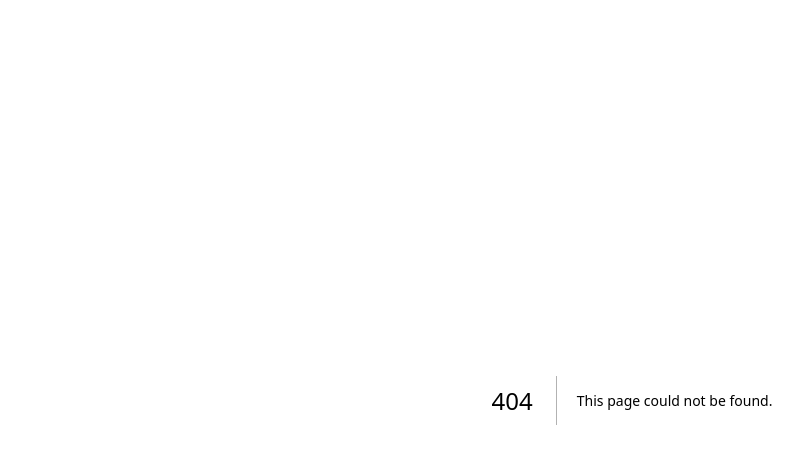
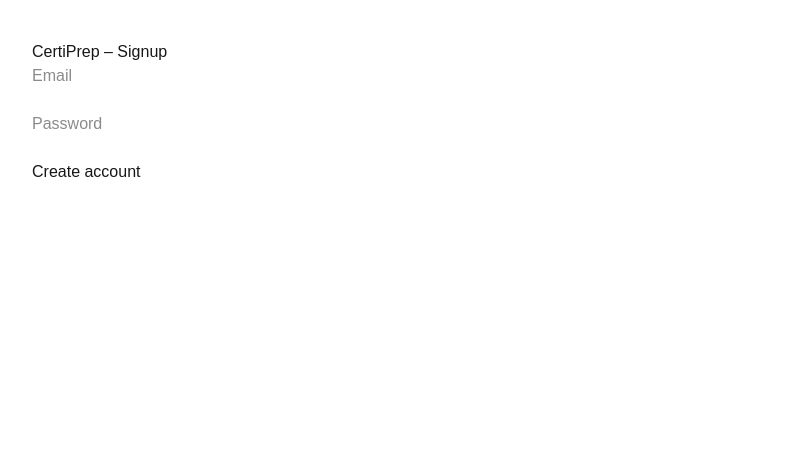
Before and after one commit to luismiguelmorenoharo/certiprep, a Next.js app: page /signup in a window 1280 px wide. Before the commit this address had no page. Shown: the top 464 px of the page, without its empty margins (8-811 px from the left). Built offline with nearby package versions, Linux system fonts and the light colour scheme; no server answers.

Commit message:
Setup auth signup and supabase connection

```diff
--- /dev/null
+++ b/app/lib/supabase.ts
@@ -0,0 +1,6 @@
+import { createClient } from '@supabase/supabase-js'
+
+export const supabase = createClient(
+  process.env.NEXT_PUBLIC_SUPABASE_URL!,
+  process.env.NEXT_PUBLIC_SUPABASE_ANON_KEY!
+)
--- /dev/null
+++ b/app/signup/page.tsx
@@ -0,0 +1,52 @@
+'use client'
+
+import { useState } from 'react'
+import { supabase } from '../lib/supabase'
+
+export default function SignupPage() {
+  const [email, setEmail] = useState('')
+  const [password, setPassword] = useState('')
+  const [message, setMessage] = useState('')
+
+  const handleSignup = async () => {
+    const { error } = await supabase.auth.signUp({
+      email,
+      password,
+    })
+
+    if (error) {
+      setMessage(error.message)
+    } else {
+      setMessage('Check your email to confirm your account')
+    }
+  }
+
+  return (
+    <div style={{ padding: 40 }}>
+      <h1>CertiPrep – Signup</h1>
+
+      <input
+        placeholder="Email"
+        value={email}
+        onChange={(e) => setEmail(e.target.value)}
+      />
+
+      <br /><br />
+
+      <input
+        placeholder="Password"
+        type="password"
+        value={password}
+        onChange={(e) => setPassword(e.target.value)}
+      />
+
+      <br /><br />
+
+      <button onClick={handleSignup}>
+        Create account
+      </button>
+
+      <p>{message}</p>
+    </div>
+  )
+}
--- a/package.json
+++ b/package.json
@@ -9,6 +9,7 @@
     "lint": "eslint"
   },
   "dependencies": {
+    "@supabase/supabase-js": "^2.90.1",
     "next": "16.1.2",
     "react": "19.2.3",
     "react-dom": "19.2.3"
--- /dev/null
+++ b/src/lib/supabase.ts
@@ -0,0 +1,6 @@
+import { createClient } from '@supabase/supabase-js'
+
+export const supabase = createClient(
+  process.env.NEXT_PUBLIC_SUPABASE_URL!,
+  process.env.NEXT_PUBLIC_SUPABASE_ANON_KEY!
+)
```
Also changed, not shown: 1 other file (tests, documents, lock files or other folders).
